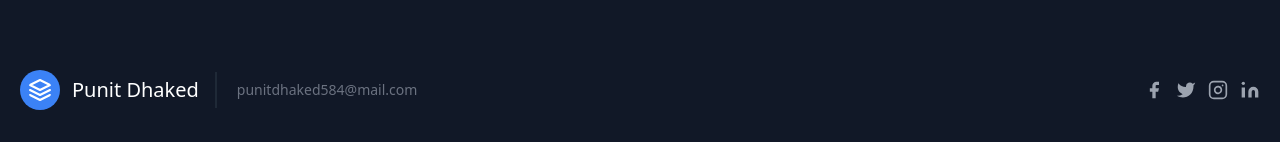
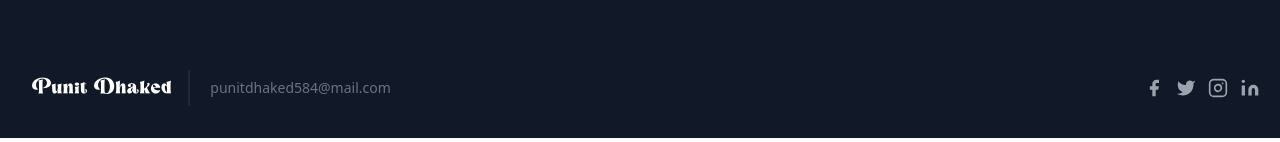
Before and after one commit to PUNIT584/punitdhaked-portfolio, a plain HTML site: page index.html in a window 1280 px wide. Shown: the part 3755-3897 px from the top of the page. Drawn offline with nearby package versions, Linux system fonts and the light colour scheme.

Commit message:
Updated text on homepage

```diff
--- a/index.html
+++ b/index.html
@@ -20,7 +20,7 @@
         </svg> -->
         <div class="container mx-auto flex flex-wrap p-5 flex-row md:flex-row items-center justify-between">
             <a class="flex title-font font-medium items-center text-white mb-4 md:mb-0 hover:cursor-pointer">
-                <span id="logo" class="ml-3 text-xl hover:cursor-pointer font-medium tracking-wider">Punit Dhaked</span>
+                <span class="logo ml-3 text-xl hover:cursor-pointer font-medium tracking-wider">Punit Dhaked</span>
             </a>
             <!-- Hamburger Icon -->
             <div class="pb-5 md:hidden flex items-center">
@@ -348,12 +348,12 @@
             onclick="window.location.href='#home'">
             <a
                 class="flex title-font font-medium items-center md:justify-start justify-center text-white cursor-pointer">
-                <svg xmlns="http://www.w3.org/2000/svg" fill="none" stroke="currentColor" stroke-linecap="round"
+                <!-- <svg xmlns="http://www.w3.org/2000/svg" fill="none" stroke="currentColor" stroke-linecap="round"
                     stroke-linejoin="round" stroke-width="2" class="w-10 h-10 text-white p-2 bg-blue-500 rounded-full"
                     viewBox="0 0 24 24">
                     <path d="M12 2L2 7l10 5 10-5-10-5zM2 17l10 5 10-5M2 12l10 5 10-5"></path>
-                </svg>
-                <span class="ml-3 text-xl">Punit Dhaked</span>
+                </svg> -->
+                <span class="logo hover:cursor-pointer font-medium tracking-wider ml-3 text-xl">Punit Dhaked</span>
             </a>
             <p class="text-sm text-gray-400 sm:ml-4 sm:pl-4 sm:border-l-2 sm:border-gray-800 sm:py-2 sm:mt-0 mt-4">
                 <a class="cursor-default text-gray-500 ml-1" target="_blank"
--- a/styles.css
+++ b/styles.css
@@ -6,7 +6,7 @@
   font-family: 'MyCustomFont2';
   src: url('./font/magic_retro/Magic\ Retro.ttf') format('truetype');
 }
-#logo{
+.logo{
   font-family: 'MyCustomFont2', sans-serif;
 }
 
```
